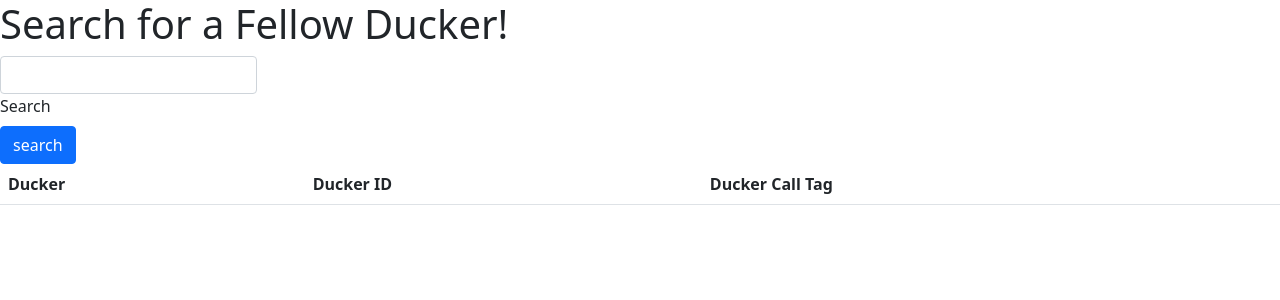
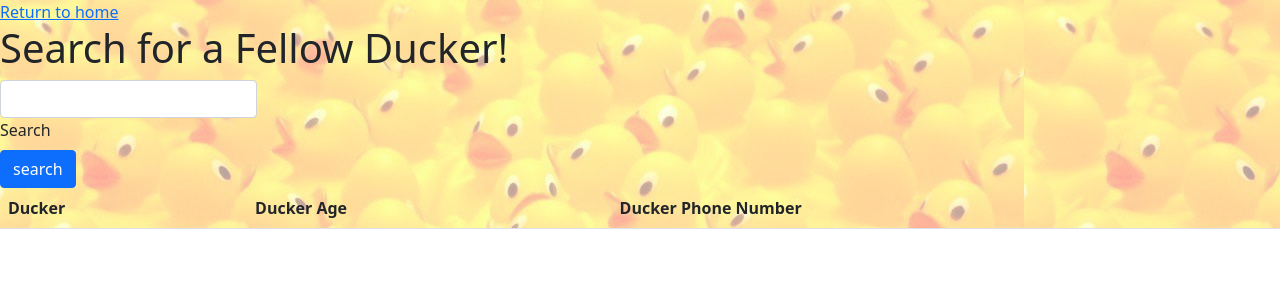
Before and after one commit to turtlelazy/cybersecurity_final, a Flask app: page /searchbar in a window 1280 px wide. Shown: the top 300 px of the page. Run offline with Flask 2, Linux system fonts and the light colour scheme; lists and menus that the app fills with data are empty.

Commit message:
website looks a bit cooler now

```diff
--- a/app/__init__.py
+++ b/app/__init__.py
@@ -49,7 +49,7 @@ def welcome():
             mission = response[0][1]
             objective = response[0][2]
             visit = response[0][3]
-            return render_template('ducky_overlords.html',user=session['username'],gif="/static/cool_duck.gif",organization=organization,mission=mission,objective=objective,visit=visit)
+            return render_template('ducky_overlords.html',user=session['username'],gif="/static/duckyoverlords.gif",organization=organization,mission=mission,objective=objective,visit=visit)
 
         return "logged in users should see something different"
     return render_template("main_page.html")
--- a/app/templates/login_Page.html
+++ b/app/templates/login_Page.html
@@ -13,12 +13,13 @@ P00-homepage -- Moving Slowly -- No Place Like Home
 </head>
 
 <body style="background-image: url('/static/rubberducks.jpg');">
+    <a href = "/">Return to home</a>
+    <div>
+
         <p>
             {{extra_Message}}
         </p>
-</body>
 
-<body>
         <h1>
             Please enter your login information.
         </h1>
@@ -31,6 +32,7 @@ P00-homepage -- Moving Slowly -- No Place Like Home
             <br>
             <input type="submit" value="Login"> <!-- Allows you to return text as a username and press a submit button -->
         </form>
+    </div>
 </body>
 <!--First body for entering login credentials -->
 <!-- Second body for registering new account -->
--- a/app/templates/main_page.html
+++ b/app/templates/main_page.html
@@ -10,7 +10,9 @@
             integrity="sha384-1BmE4kWBq78iYhFldvKuhfTAU6auU8tT94WrHftjDbrCEXSU1oBoqyl2QvZ6jIW3" crossorigin="anonymous">
 
     </head>
-    <body>
+    <body style="background-image: url('/static/rubberducks.jpg');">
+        <div>
+
             <center>
                 <h1>Welcome To Duckers' World!</h1>
                 <a href="/login">Admin Login Portal</a>
@@ -21,6 +23,6 @@
                 </form>
             </center>
 
-
+        </div>
     </body>
 </html>
--- a/app/templates/searchbar.html
+++ b/app/templates/searchbar.html
@@ -9,8 +9,12 @@
             integrity="sha384-1BmE4kWBq78iYhFldvKuhfTAU6auU8tT94WrHftjDbrCEXSU1oBoqyl2QvZ6jIW3" crossorigin="anonymous">
 
     </head>
+    <body>
+        <div style="background-image: url('/static/rubberducks.jpg');
+                                    background-color: rgba(255,255,255,0.6);
+                                    background-blend-mode: color-dodge; height: 100%;">
 
-    <body>
+            <a href="/">Return to home</a>
             <h1>Search for a Fellow Ducker!</h1>
 
             <div class="input-group">
@@ -32,8 +36,8 @@
                 <thead>
                     <tr>
                         <th scope="col">Ducker</th>
-                    <th scope="col">Ducker ID</th>
-                    <th scope="col">Ducker Call Tag</th>
+                        <th scope="col">Ducker Age</th>
+                        <th scope="col">Ducker Phone Number</th>
                     </tr>
                 </thead>
                 <tbody>
@@ -46,6 +50,8 @@
                     {% endfor %}
                 </tbody>
             </table>
+        </div>
 
     </body>
+
 </html>
```
Also changed, not shown: app/setup_db.py (+3 -4 lines), app/data.db. Lines whose indentation alone changed are shown as unchanged.
